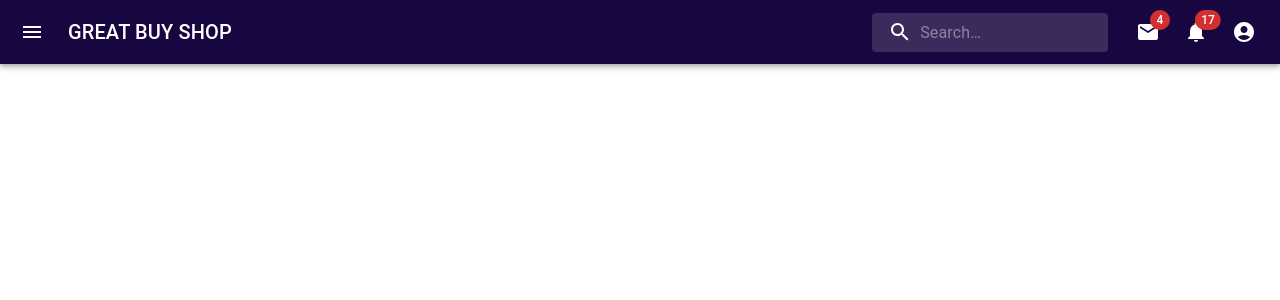
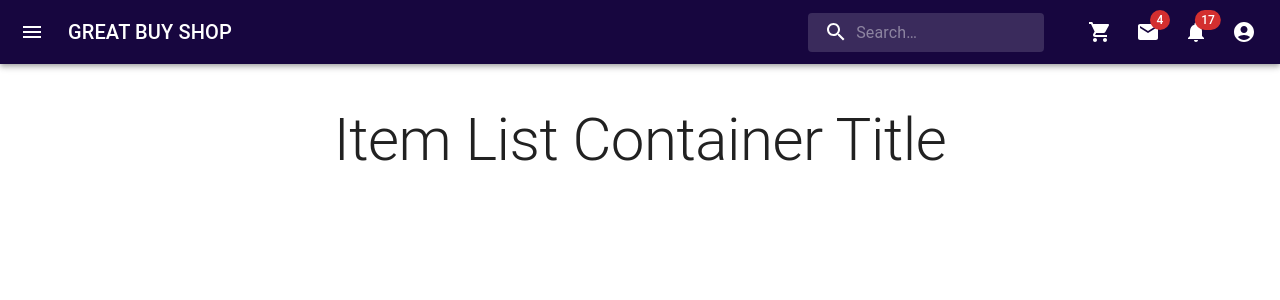
Before and after one commit to tamaracacheri/reporeact, a React (Create React App) app: page / in a window 1280 px wide. Shown: the top 300 px of the page. Built offline with nearby package versions, Linux system fonts and the light colour scheme.

Commit message:
Agrego cartwidget e itemlistcontainer

```diff
--- a/package.json
+++ b/package.json
@@ -5,6 +5,9 @@
   "dependencies": {
     "@emotion/react": "^11.5.0",
     "@emotion/styled": "^11.3.0",
+    "@fortawesome/fontawesome-svg-core": "^1.2.36",
+    "@fortawesome/free-solid-svg-icons": "^5.15.4",
+    "@fortawesome/react-fontawesome": "^0.1.16",
     "@mui/icons-material": "^5.0.5",
     "@mui/material": "^5.0.6",
     "@testing-library/jest-dom": "^5.14.1",
--- a/src/App.js
+++ b/src/App.js
@@ -1,10 +1,12 @@
 import './App.css';
 import NavBar from './components/navbar/navbar';
+import ItemListContainer from './components/itemList/itemListContainer';
 
 function App() {
   return (
     <div className="App">
       <NavBar/>
+      <ItemListContainer/>
     </div>
   );
 }
--- /dev/null
+++ b/src/components/itemList/itemListContainer.jsx
@@ -0,0 +1,20 @@
+import { Container, Box } from '@mui/material';
+import TitleComponent from './title/title';
+
+const ItemListContainer = () => {
+    return (
+        <Container maxWidth="xl">
+            <Box sx={{
+                    flexGrow: 1,
+                    mx: 'auto',
+                    marginTop: 5,
+                    textAlign: 'center'
+                }}
+            >
+                <TitleComponent/>
+            </Box>
+        </Container>
+    );
+}
+
+export default ItemListContainer;
--- /dev/null
+++ b/src/components/itemList/title/title.jsx
@@ -0,0 +1,11 @@
+import { Typography } from "@mui/material";
+
+const TitleComponent = () => {
+    return (
+        <Typography variant="h2">
+            Item List Container Title
+        </Typography>
+    );
+}
+
+export default TitleComponent;
--- /dev/null
+++ b/src/components/navbar/CartWidget/cartWidget.jsx
@@ -0,0 +1,18 @@
+import ShoppingCartIcon from '@mui/icons-material/ShoppingCart';
+import { IconButton } from '@mui/material';
+
+const CartWidget = () => {
+    return (
+        <IconButton
+            size="large"
+            edge="start"
+            color="inherit"
+            aria-label="menu"
+            sx={{ ml: 2 }}
+        >
+            <ShoppingCartIcon />
+        </IconButton>
+    );
+}
+
+export default CartWidget;
--- a/src/components/navbar/navbar.jsx
+++ b/src/components/navbar/navbar.jsx
@@ -14,7 +14,8 @@ import AccountCircle from '@mui/icons-material/AccountCircle';
 import MailIcon from '@mui/icons-material/Mail';
 import NotificationsIcon from '@mui/icons-material/Notifications';
 import MoreIcon from '@mui/icons-material/MoreVert';
-import DrawerMenu from './drawermenu';
+import DrawerMenu from './drawerMenu/drawerMenu';
+import CartWidget from './CartWidget/cartWidget';
 
 const Search = styled('div')(({ theme }) => ({
   position: 'relative',
@@ -176,6 +177,7 @@ export default function PrimarySearchAppBar() {
               inputProps={{ 'aria-label': 'search' }}
             />
           </Search>
+          <CartWidget/>
           <Box sx={{ display: { xs: 'none', md: 'flex' } }}>
             <IconButton size="large" aria-label="show 4 new mails" color="inherit">
               <Badge badgeContent={4} color="error">
```
Also changed, not shown: src/components/navbar/drawerMenu/drawerMenu.jsx (renamed from src/components/navbar/drawermenu.jsx), 1 other file (tests, documents, lock files or other folders).
